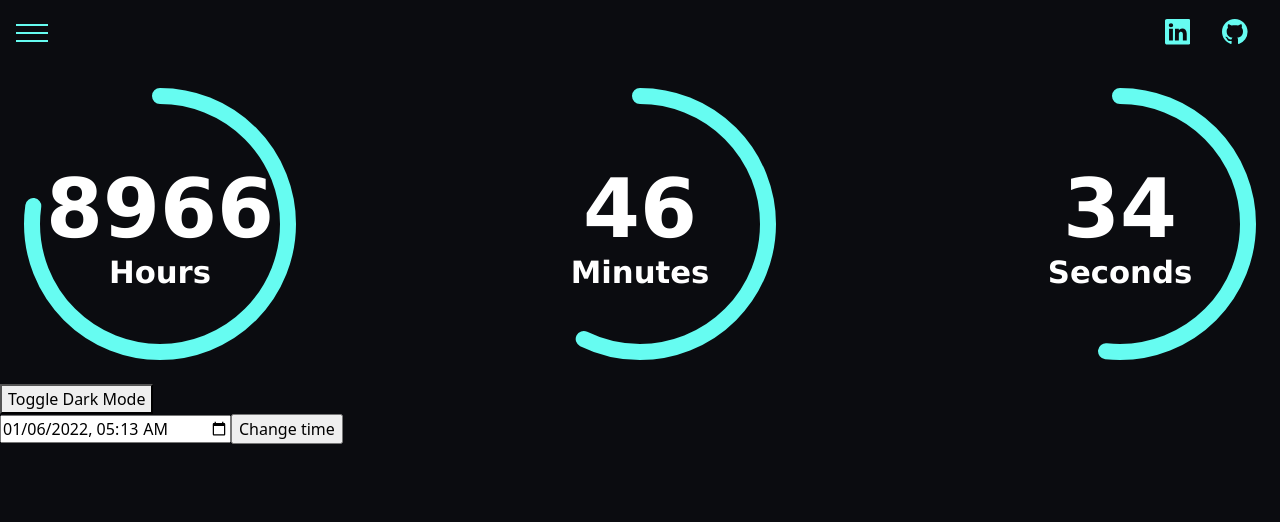
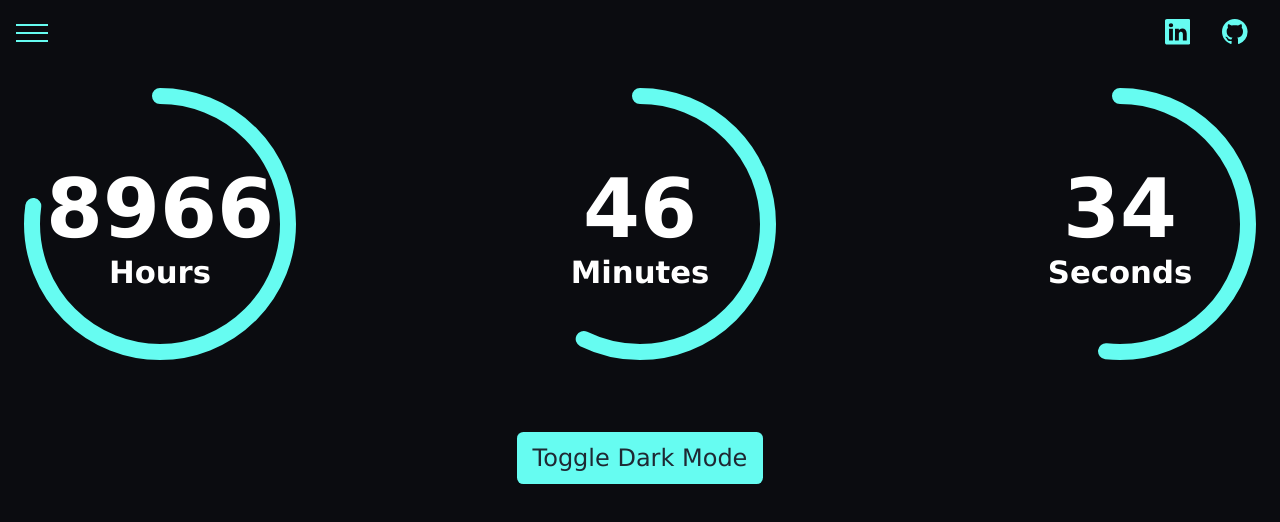
Before and after one commit to drbrady8800/declan-brady, a React (Create React App) app: page /countdown in a window 1280 px wide. Shown: the top 522 px of the page. Built offline with nearby package versions, Linux system fonts and the light colour scheme.

Commit message:
comments

```diff
--- a/src/pages/ClassCountdown/ClassCountdown.tsx
+++ b/src/pages/ClassCountdown/ClassCountdown.tsx
@@ -5,7 +5,7 @@ import { startClock } from "./logic";
 import theme from "../../theme/theme";
 import { mountBodyDarkMode, unmountBodyDarkMode } from "../../utils/bodyUtlis";
 import { dateToInputWithTimezone } from "../../utils/dateUtils";
-import { ClockWrapper } from "./styles";
+import { ClockWrapper, StyledButton } from "./styles";
 
 
 const ClassCountdown: React.FC = () => {
@@ -64,8 +64,10 @@ const ClassCountdown: React.FC = () => {
           />
         </ClockWrapper>
       )}
-      <button onClick={() => setDarkMode(!darkMode)}>Toggle Dark Mode</button>
-      <form onSubmit={(e) => {
+      <div className="w-100 d-flex">
+        <StyledButton className="mt-5 px-3 py-2 mx-auto" onClick={() => setDarkMode(!darkMode)}>Toggle Dark Mode</StyledButton>
+      </div>
+      {/* <form onSubmit={(e) => {
         e.preventDefault();
         // Logic for min value
         if (clockInterval !== undefined) {
@@ -82,7 +84,7 @@ const ClassCountdown: React.FC = () => {
           }}
         />
         <input type="submit" value="Change time" />
-      </form>
+      </form> */}
     </div>
   );
 };
--- a/src/pages/ClassCountdown/styles.tsx
+++ b/src/pages/ClassCountdown/styles.tsx
@@ -6,3 +6,13 @@ export const ClockWrapper = styled.div`
   width: 100%;
   justify-content: space-between;
 `;
+
+export const StyledButton = styled.button`
+  color: ${({theme}) => theme.colors.navy};
+  background-color: ${({theme}) => theme.colors.cyan};
+  font-size: 1.5rem;
+  font-family: ${({theme}) => theme.fontFamily.main};
+  border-radius: ${({theme}) => theme.borderRadius.medium};
+  width: fit-content;
+  border: none;
+`;
--- a/src/pages/Pool/Pool.tsx
+++ b/src/pages/Pool/Pool.tsx
@@ -42,7 +42,7 @@ const Pool = () => {
         <h2 className="text-center text-white">Second: {winners.secondPlace}</h2>
         <h3 className="text-center text-white">Last: {winners.lastPlace}</h3>
       </div>
-      <StyledButton className="mt-5 px-3 py-2 mx-auto"onClick={() => window.open("https://docs.google.com/spreadsheets/d/1db61oXXiECoBFEd2OK_Bayl74XR0Z_9rIxQAJQIwDR4/edit?usp=sharing", "_blank")} >See all possibilities</StyledButton>
+      <StyledButton className="mt-5 px-3 py-2 mx-auto" onClick={() => window.open("https://docs.google.com/spreadsheets/d/1db61oXXiECoBFEd2OK_Bayl74XR0Z_9rIxQAJQIwDR4/edit?usp=sharing", "_blank")} >See all possibilities</StyledButton>
     </Wrapper>
 
   );
```
